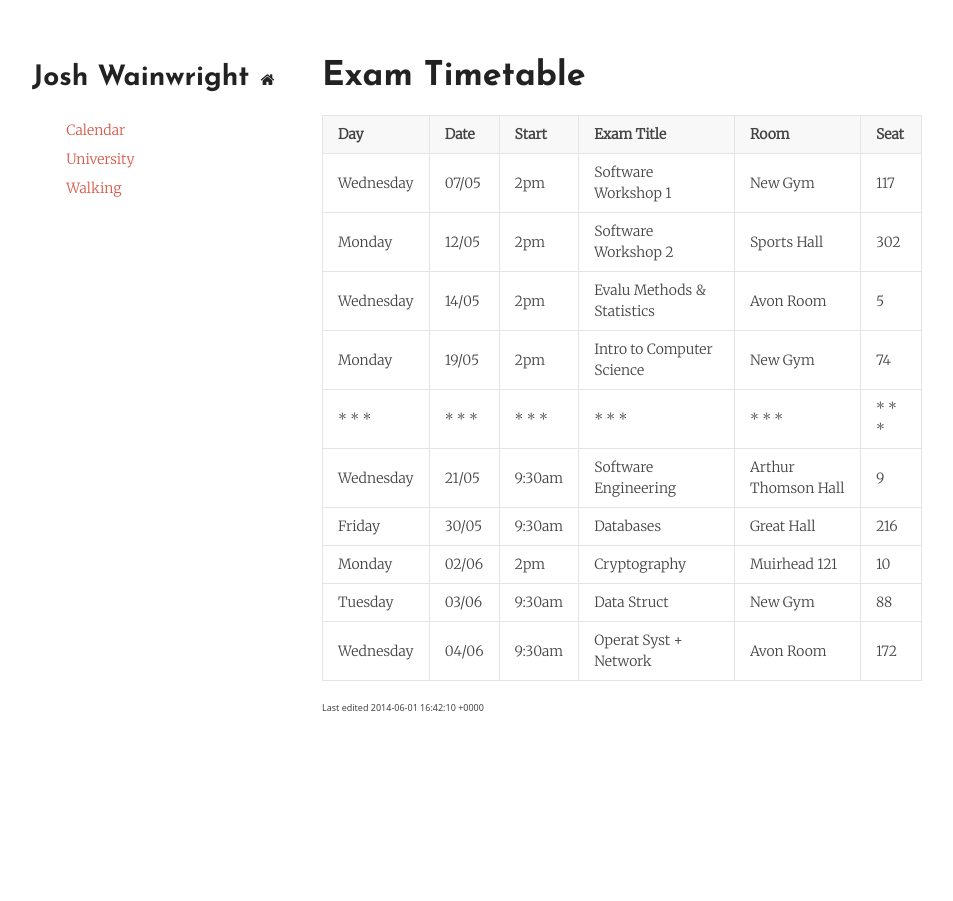
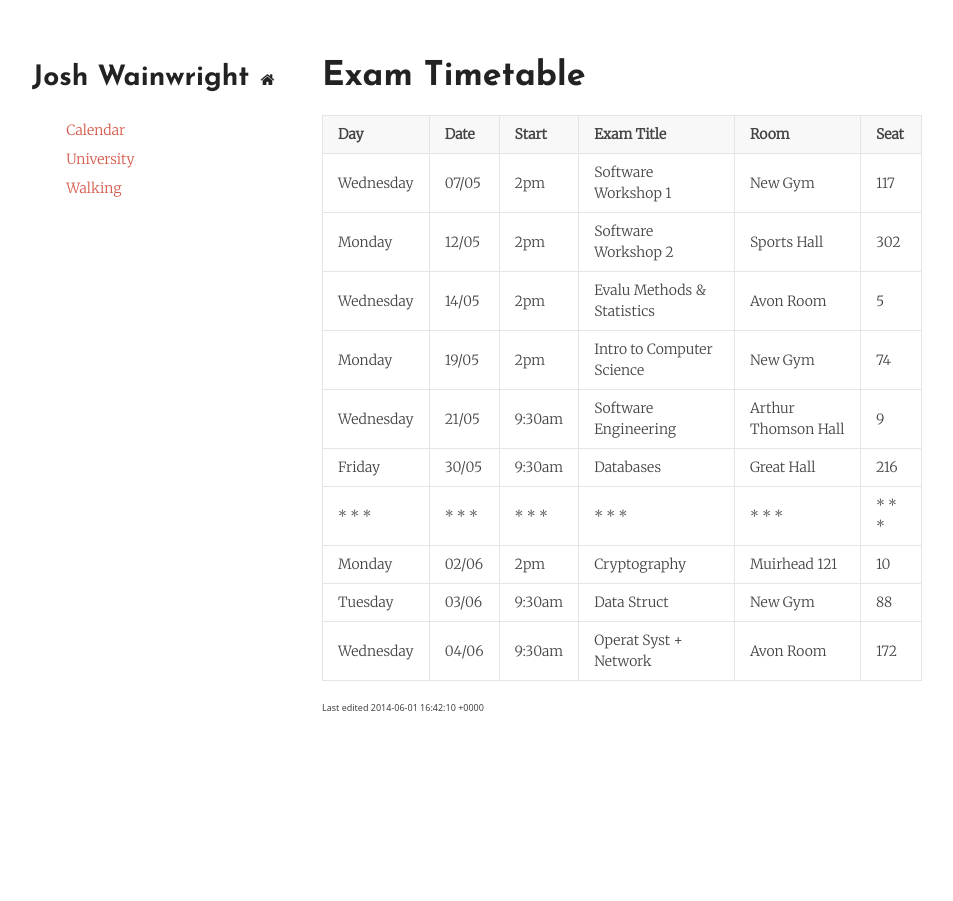
Before and after one commit to jaw42/jaw42.github.com, a Jekyll site: the page built from university/exams.md, in a window 1280 px wide. Shown: the whole page, without its empty margins (148-1101 px from the left). Built offline with Jekyll 4.4.1, drawn with Linux system fonts in a browser that asks for light colours; part of the change alters nothing that is shown.

```diff
--- a/university/exams.md
+++ b/university/exams.md
@@ -12,15 +12,14 @@ title: Exam Timetable
 | Monday    | 12/05 | 2pm    | Software Workshop 2        | Sports Hall         | 302
 | Wednesday | 14/05 | 2pm    | Evalu Methods & Statistics | Avon Room           | 5
 | Monday    | 19/05 | 2pm    | Intro to Computer Science  | New Gym             | 74
-| * * *     | * * * | * * *  | * * *                      | * * *               | * * *
 | Wednesday | 21/05 | 9:30am | Software Engineering       | Arthur Thomson Hall | 9
 | Friday    | 30/05 | 9:30am | Databases                  | Great Hall          | 216
+| * * *     | * * * | * * *  | * * *                      | * * *               | * * *
 | Monday    | 02/06 | 2pm    | Cryptography               | Muirhead 121        | 10
 | Tuesday   | 03/06 | 9:30am | Data Struct                | New Gym             | 88
 | Wednesday | 04/06 | 9:30am | Operat Syst + Network      | Avon Room           | 172
 
 <!-- vim : fo-=tc
-Modified : Thu 15 May 2014 10:08 am
 Created  : Thu 08 May 2014 06:32 pm
-Modified : Thu 15 May 2014 10:08 am
+Modified : Fri 30 May 2014 12:50 pm
 -->
```
